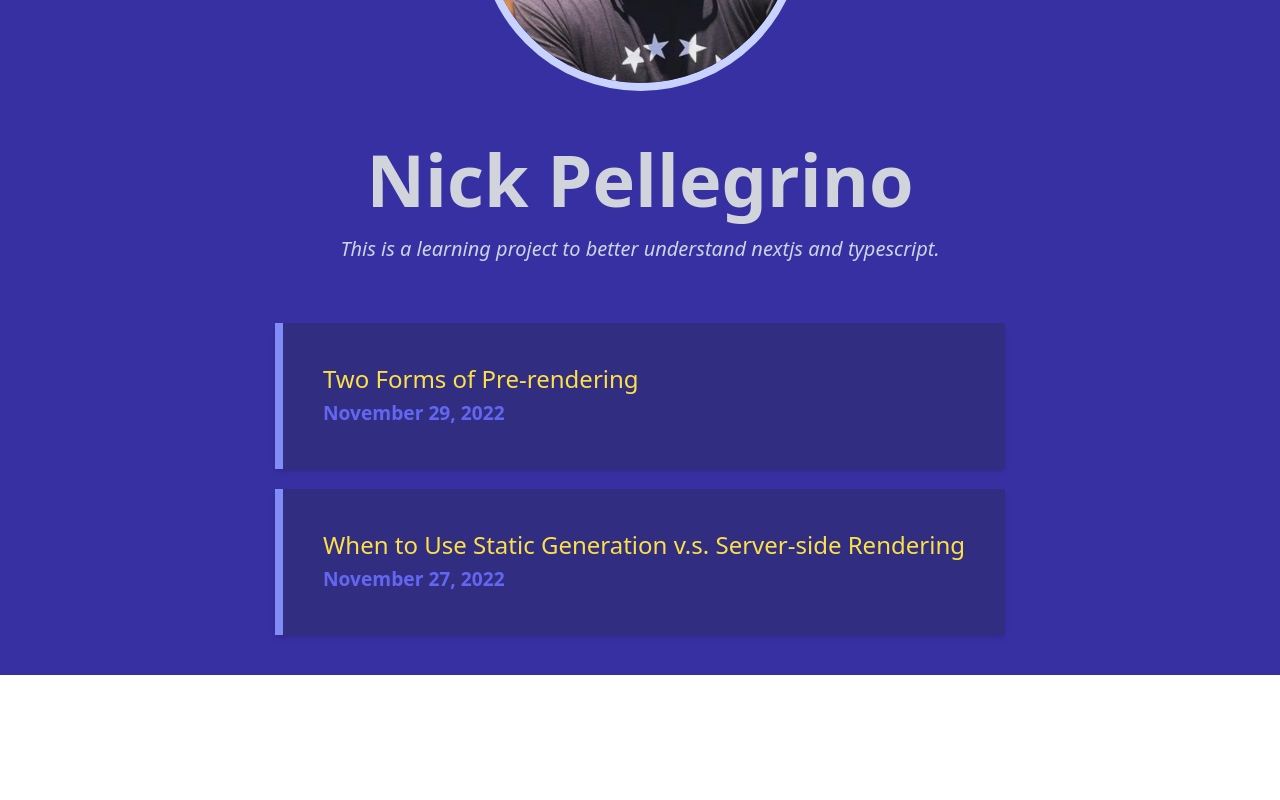
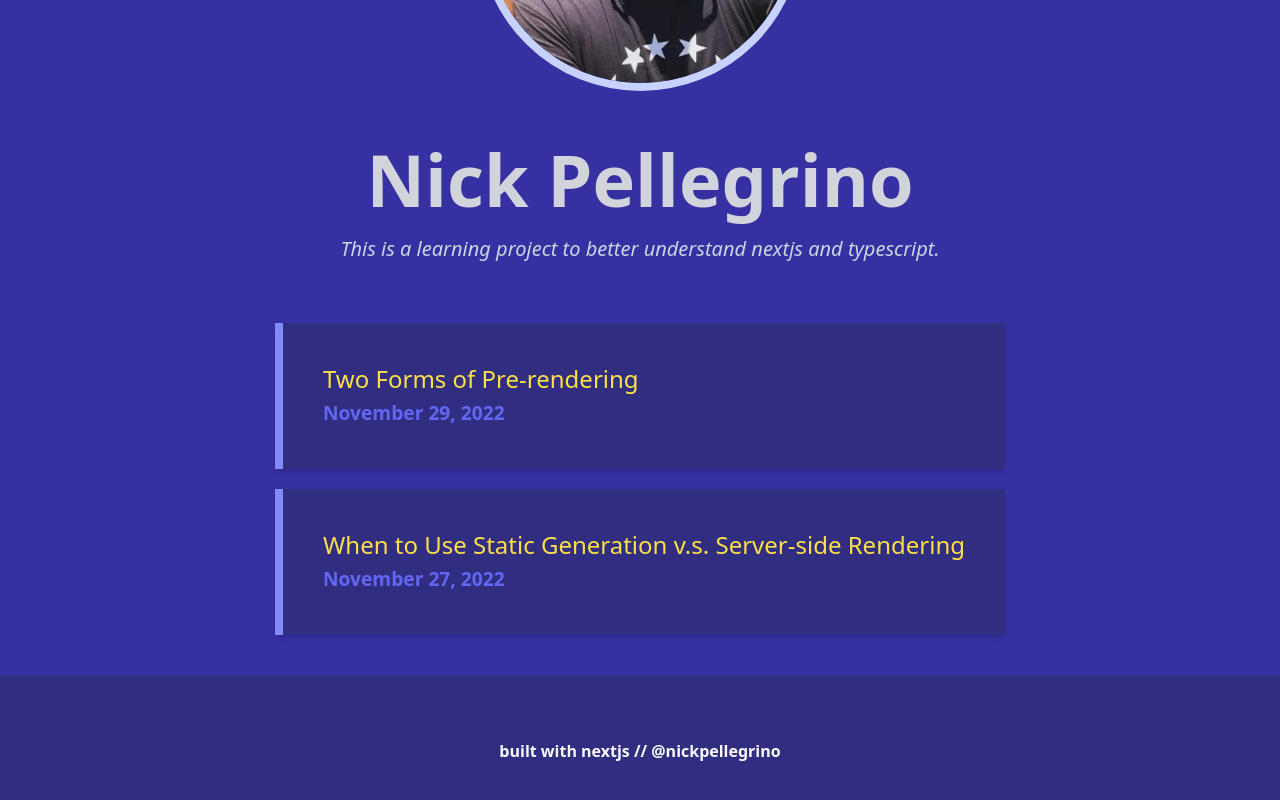
Before and after one commit to nickpellegrino/nextjs-blog, a Next.js app: page / in a window 1280 px wide. Shown: the part 266-1066 px from the top of the page. Before the commit the page ends 941 px from the top, so only its background shows below. Built offline with nearby package versions, Linux system fonts and the light colour scheme.

Commit message:
started footer

```diff
--- a/components/layout.tsx
+++ b/components/layout.tsx
@@ -66,9 +66,6 @@ export default function Layout({
           <Link href="/">← Back to home</Link>
         </div>
       )}
-      <footer>
-
-      </footer>
     </div>
   )
 }
--- a/pages/index.tsx
+++ b/pages/index.tsx
@@ -26,7 +26,7 @@ export default function Home({
       <section className="grid container max-w-full mx-auto justify-center items-center content-center justify-items-center items-center">
         <ul className="grid content-center items-center justify-center place-content-center mb-10">
           {allPostsData.map(({ id, date, title }) => (
-            <li key={id} className="text-2xl text-white pb-10 bg-indigo-900 border-indigo-400 shadow-md border-l-8 p-10 mt-5 hover:animate-bounce">
+            <li key={id} className="text-2xl text-white pb-10 bg-indigo-900 border-indigo-400 shadow-md border-l-8 p-10 mt-5">
               <Link href={`/posts/${id}`} className="text-yellow-300">{title}</Link>
               <br />
               <small className="text-indigo-500 font-bold text-md">
@@ -36,6 +36,9 @@ export default function Home({
           ))}
         </ul>
       </section>
+      <footer className="grid container max-w-full mx-auto justify-center items-center content-center justify-items-center bg-indigo-900 text-slate-50 p-16 font-bold">
+        built with nextjs // @nickpellegrino
+      </footer>
     </Layout>
   )
 }
```
